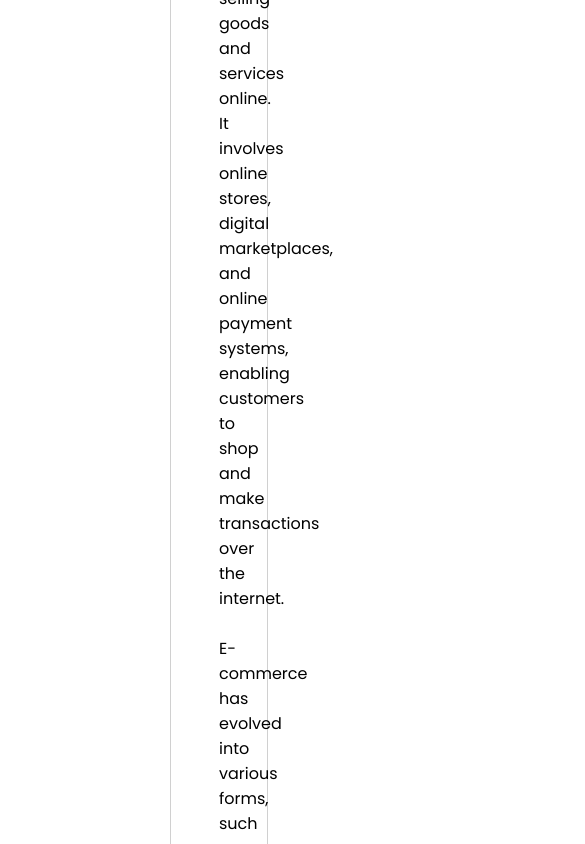
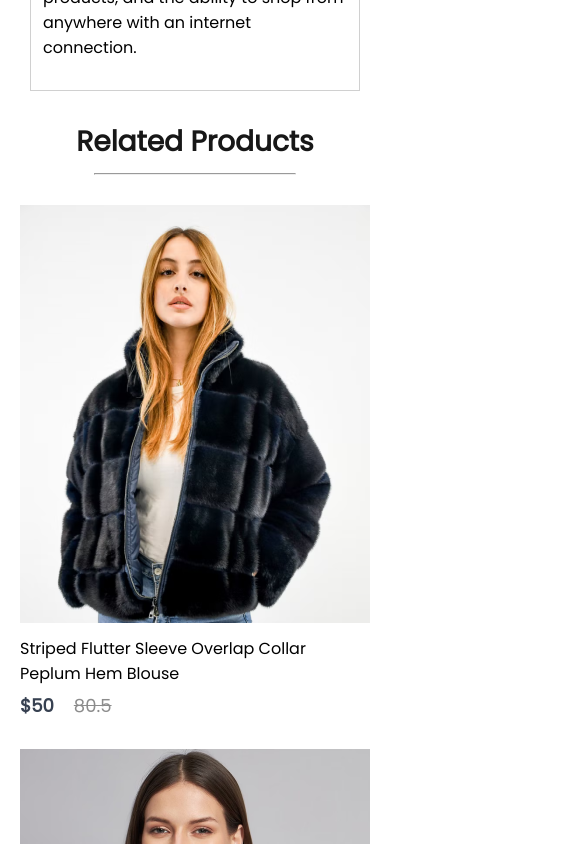
Before and after one commit to albinaasllanaj/frontend-E-commerce-react, a React (Create React App) app: page /product/1 in a window 390 px wide. Shown: the part 2000-2844 px from the top of the page, 585 px wide, since content can reach past the window. Built offline with nearby package versions, Linux system fonts and the light colour scheme.

Commit message:
updated react-scripts version

```diff
--- a/package.json
+++ b/package.json
@@ -9,7 +9,7 @@
     "react": "^18.2.0",
     "react-dom": "^18.2.0",
     "react-router-dom": "^6.17.0",
-    "react-scripts": "5.0.1",
+    "react-scripts": "^5.0.1",
     "web-vitals": "^2.1.4"
   },
   "scripts": {
--- a/src/Components/DescriptionBox/DescriptionBox.css
+++ b/src/Components/DescriptionBox/DescriptionBox.css
@@ -33,3 +33,19 @@
     padding-bottom: 70px;
 
 }
+
+/* Media query for small screens */
+@media (max-width: 576px) {
+    .descriptionbox {
+        margin: 30px;
+    }
+
+    .descriptionbox-nav-box {
+        font-size: 14px;
+    }
+
+    .descriptionbox-description {
+        padding: 12px;
+        padding-bottom: 30px;
+    }
+}
--- a/src/Components/Footer/Footer.css
+++ b/src/Components/Footer/Footer.css
@@ -92,6 +92,7 @@
 
 /* Media query for medium screens (e.g., tablets) */
 @media (min-width: 769px) and (max-width: 1024px) {
+
     .footer-logo p {
         font-size: 40px; /* Adjust font size for medium screens */
     }
--- a/src/Components/RelatedProducts/RelatedProducts.css
+++ b/src/Components/RelatedProducts/RelatedProducts.css
@@ -24,3 +24,20 @@
     display: flex;
     gap: 30px;
 }
+
+/* Media query for small screens */
+@media (max-width: 576px) {
+
+    .relatedproducts{
+        margin-bottom: 1700px;
+    }
+
+    .relatedproducts-item {
+        flex-direction: column; /* Stack related products vertically for smaller screens */
+        margin-top: 20px;
+    }
+
+    .relatedproducts h1 {
+        font-size: 28px; /* Further reduce the font size for very small screens */
+    }
+}
```
Also changed, not shown: 1 other file (tests, documents, lock files or other folders).
